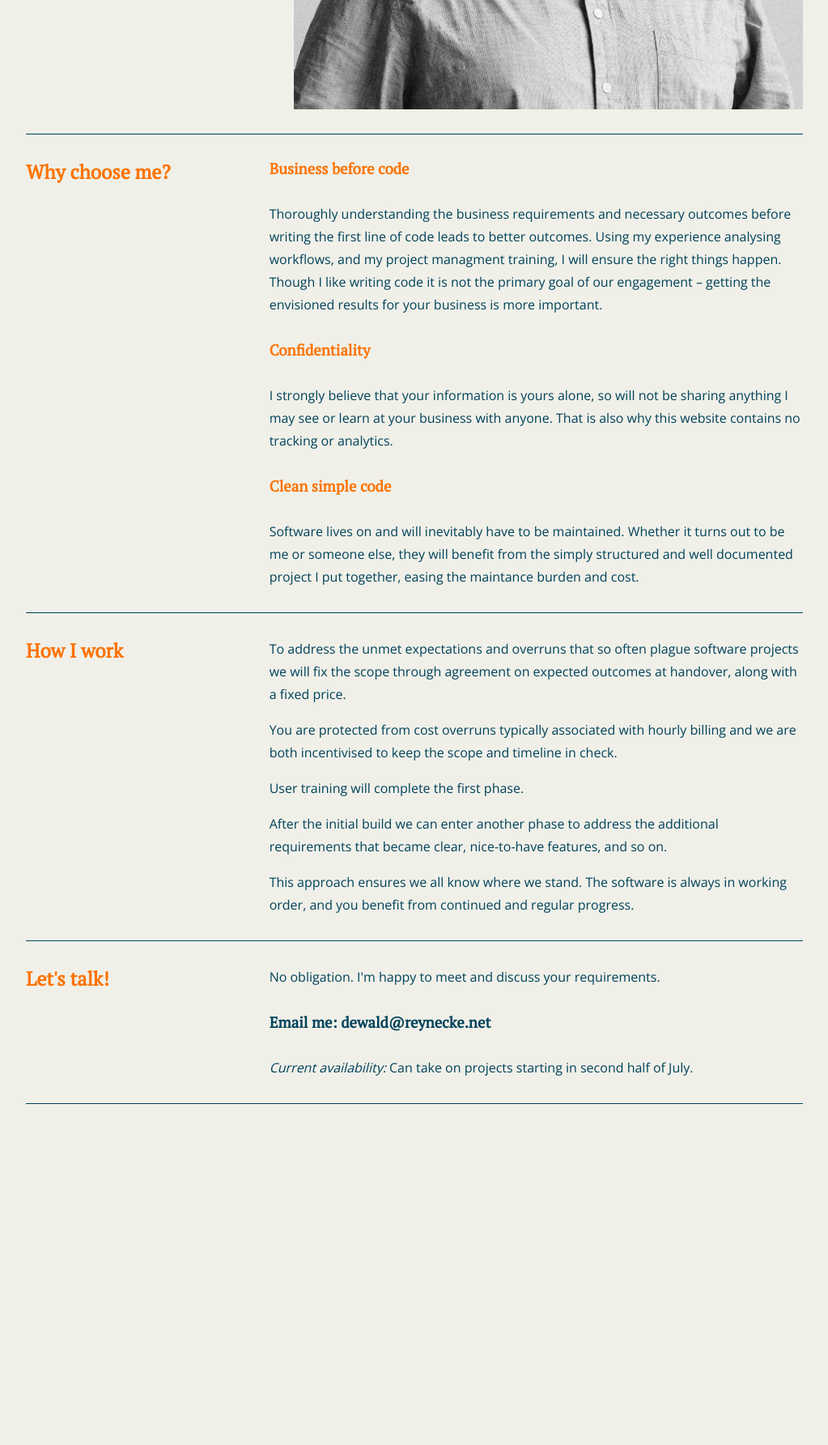
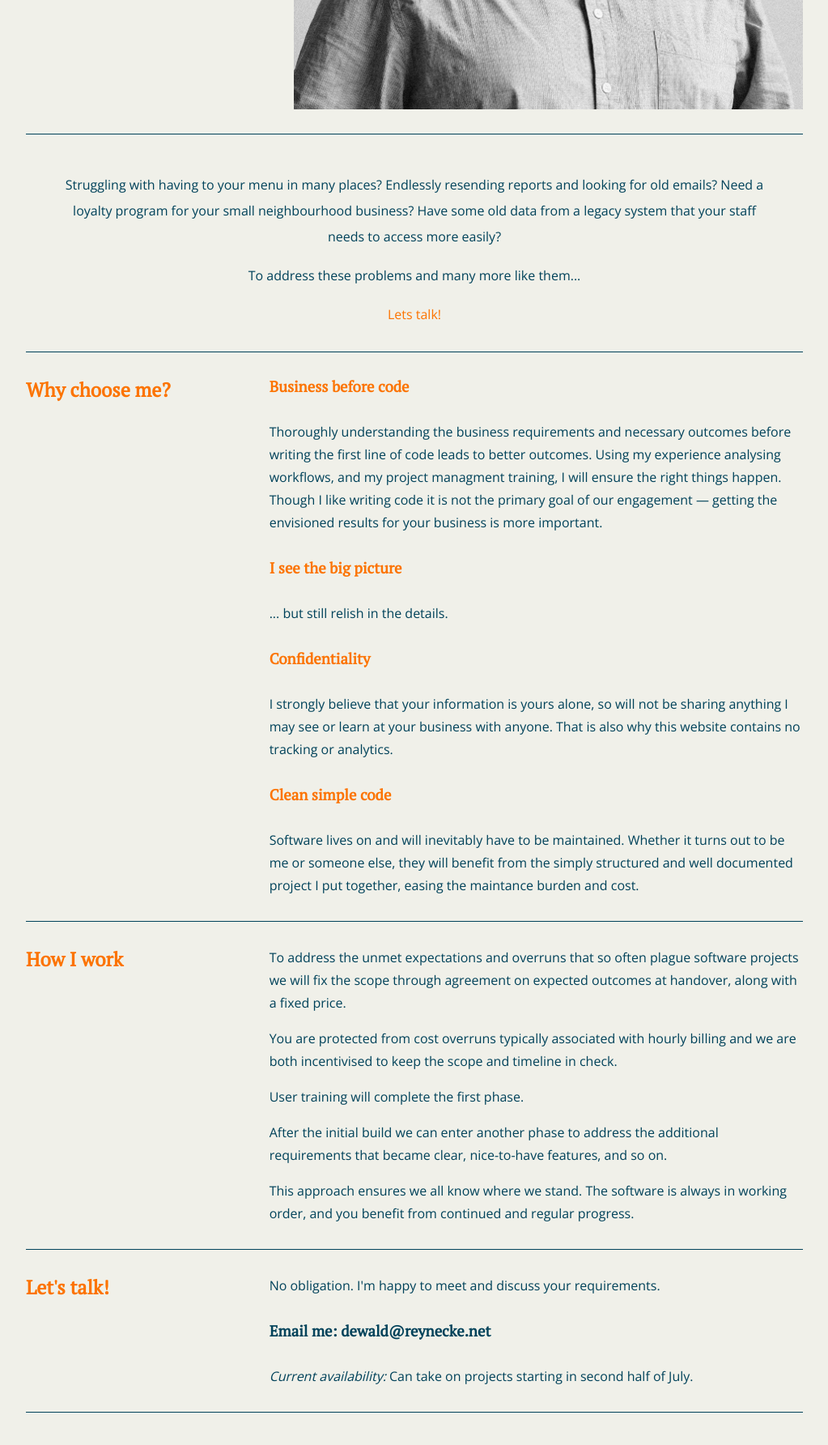
Before and after one commit to dewaldreynecke/dewaldreynecke, a PHP site: page / in a window 1280 px wide. Shown: the part 633-2417 px from the top of the page at 81% size, without its empty margins (128-1151 px from the left). Before the commit the page ends 1996 px from the top, so only its background shows below. Run offline with PHP 8.4, Linux system fonts and the light colour scheme.

Commit message:
add callout and big thinking

```diff
--- a/index.html
+++ b/index.html
@@ -19,6 +19,10 @@
     There is no tracking, no Javascript, no server generating pages. Only some
     statically served files. I don't know who you are or even that you are here.
     I believe that is how the internet should be... simple, fast, and not creepy.
+
+    You can see the source code for this site on my github profile:
+    https://github.com/dewaldreynecke
+
     Cheers!
     Dewald
   -->
@@ -40,6 +44,17 @@
     <img src="images/profile.jpg" alt="greyscale photo of Dewald's face with a slight smile." class="profile-pic">
   </section>
 
+  <div class="border-b callout">
+    <p>
+      Struggling with having to your menu in many places? Endlessly resending
+      reports and looking for old emails? Need a loyalty program for your small
+      neighbourhood business? Have some old data from a legacy system that your
+      staff needs to access more easily?
+    </p>
+    <p>To address these problems and many more like them...</p>
+    <p><a href="#contact" class="callout-link">Lets talk!</a></p>
+  </div>
+
   <section class="border-b">
     <div>
       <h2>Why choose me?</h2>
@@ -51,8 +66,12 @@
         outcomes before writing the first line of code leads to better
         outcomes. Using my experience analysing workflows, and my project
         managment training, I will ensure the right things happen. Though I
-        like writing code it is not the primary goal of our engagement – getting
+        like writing code it is not the primary goal of our engagement — getting
         the envisioned results for your business is more important.
+      </p>
+      <h3>I see the big picture</h3>
+      <p>
+        ... but still relish in the details.
       </p>
       <h3>Confidentiality</h3>
       <p>
@@ -101,7 +120,7 @@
     </div>
   </section>
 
-  <section class="border-b">
+  <section class="border-b" id="contact">
     <div>
       <h2>Let's talk!</h2>
     </div>
--- a/style.css
+++ b/style.css
@@ -79,6 +79,22 @@ a {
   color: var(--txt-color);
 }
 
+.callout {
+  text-align: center;
+  width: 80%;
+  margin: 0 auto;
+}
+
+.callout-link {
+  color: var(--bold-highlight-color)
+}
+
+.callout > p {
+  padding-inline-start: 40px;
+  padding-inline-end: 40px;
+  line-height: 200%;
+}
+
 
 /* UTILITY CLASSES */
 .border-tb {
@@ -115,6 +131,9 @@ a {
   .header {
     width: 960px;
   }
+  .callout {
+    width: 960px;
+  }
 }
 
 /* END MEDIA QUERIES */
```
Also changed, not shown: 1 other file.
